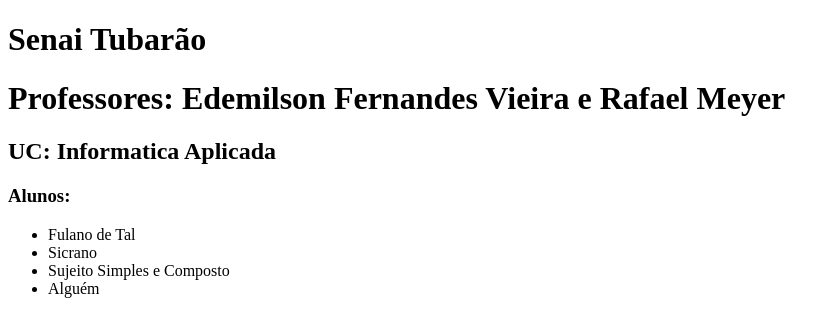
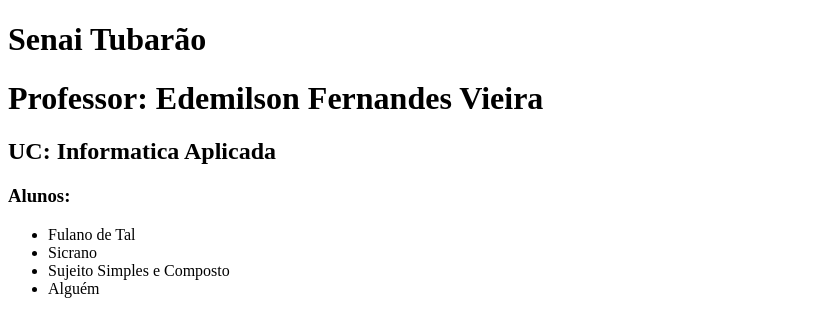
Before and after one commit to edemilson-senai-tb-treinamento/DESI2020, a plain HTML site: page index.html in a window 1280 px wide. Shown: the whole page, without its empty margins (0-840 px from the left). Drawn offline with Linux system fonts and the light colour scheme.

Commit message:
Revert "Incluido o nome do professor Rafel Meyer"
This reverts commit 9f5fb66dfbfce5cb48ca9c3c9a82f07d0b021fc5.

```diff
--- a/index.html
+++ b/index.html
@@ -7,7 +7,7 @@
 <body>
     <h1>Senai Tubarão</h1>
     <h1>
-        Professores: Edemilson Fernandes Vieira e Rafael Meyer
+        Professor: Edemilson Fernandes Vieira
     </h1>
     <h2>
         UC: Informatica Aplicada
```
